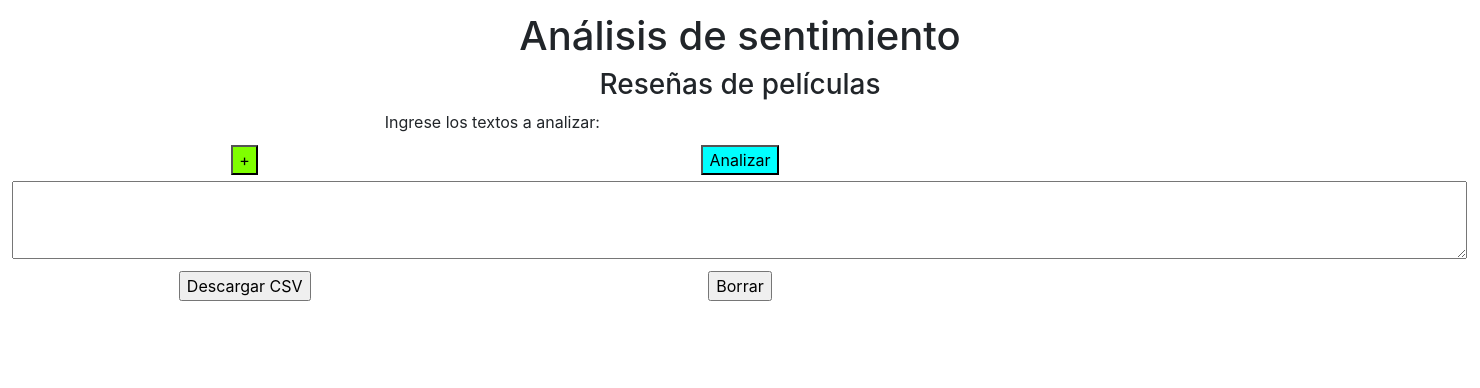
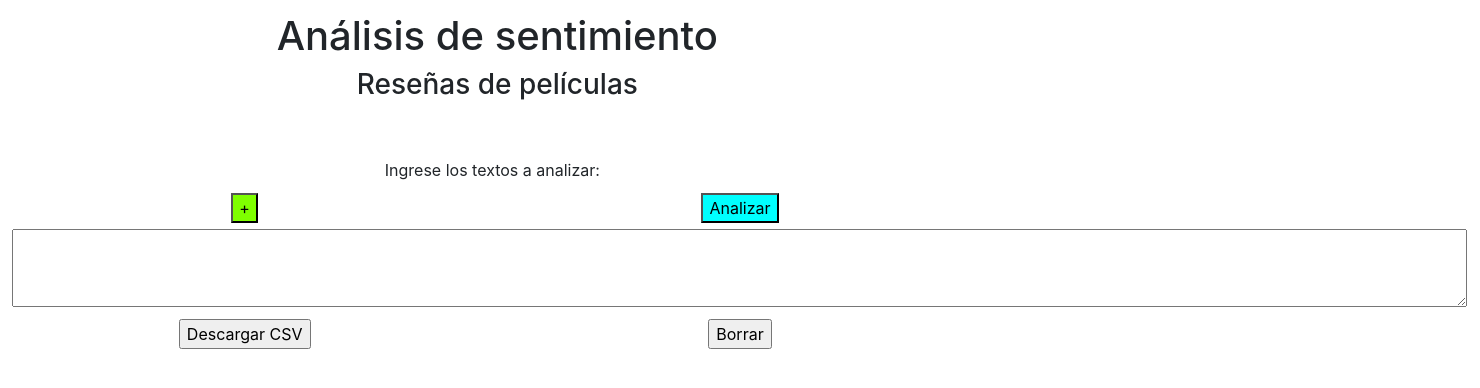
Before and after one commit to t-montes/202310-BI, a Django app: page / in a window 1480 px wide. Shown: the top 388 px of the page. Run offline with Django 4.2, Linux system fonts and the light colour scheme; parts of the project's set-up code (start-up, migrations or seed data) failed here and were passed over; some libraries are stand-ins or nearby versions.

Commit message:
update title-col

```diff
--- a/templates/index.html
+++ b/templates/index.html
@@ -23,8 +23,9 @@
             max-height: 156px;
         }
     </style>
-    <h1 class="title">Análisis de sentimiento</h1>
-    <h3 class="title">Reseñas de películas</h3>
+    <h1 class="col-8 title">Análisis de sentimiento</h1>
+    <h3 class="col-8 title">Reseñas de películas</h3>
+    <br><br>
     <form id="form-analisis">
         {% csrf_token %}
         <!-- Columns: 1 for each 2 buttons -->
```
